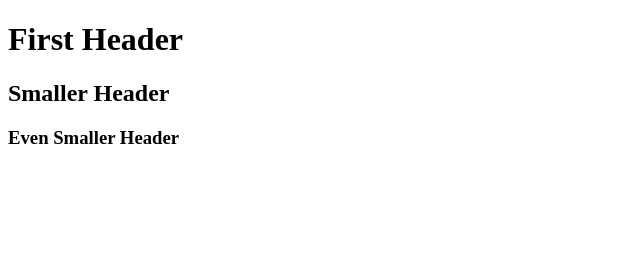
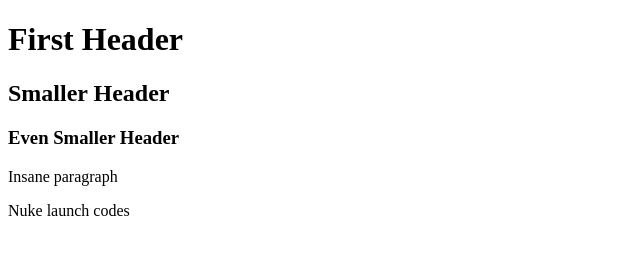
Before and after one commit to wDidar/first-repo, a plain HTML site: page index.html in a window 1280 px wide. Shown: the whole page, without its empty margins (0-640 px from the left). Drawn offline with Linux system fonts and the light colour scheme.

Commit message:
style folder

```diff
--- a/index.html
+++ b/index.html
@@ -5,10 +5,13 @@
     <meta http-equiv="X-UA-Compatible" content="IE=edge">
     <meta name="viewport" content="width=device-width, initial-scale=1.0">
     <title>First Githb Repo</title>
+    <link rel="stylesheet" href="style.css">
 </head>
 <body>
     <h1>First Header</h1>
     <h2>Smaller Header</h2>
     <h3>Even Smaller Header</h3>
+    <p>Insane paragraph</p>
+    <p>Nuke launch codes</p>
 </body>
 </html>
```
Also changed, not shown: style.css (added), 1 other file.
